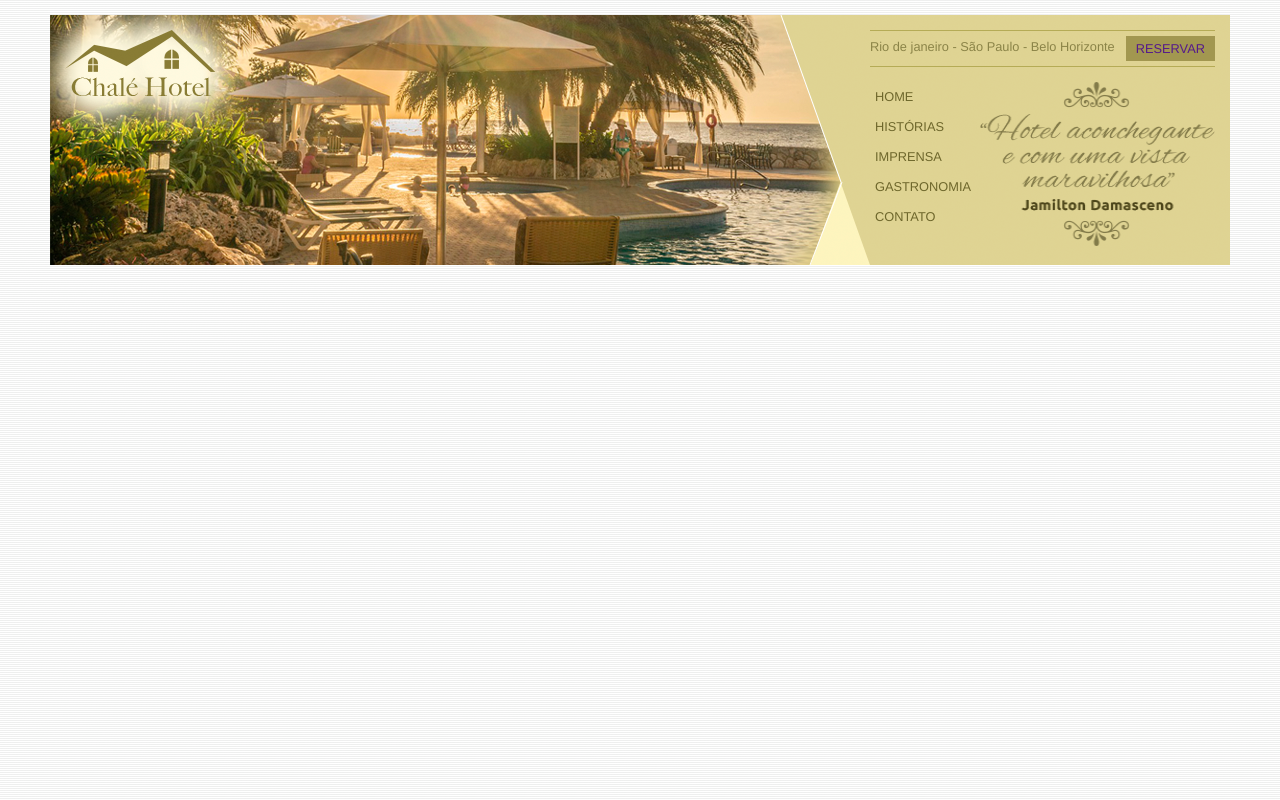
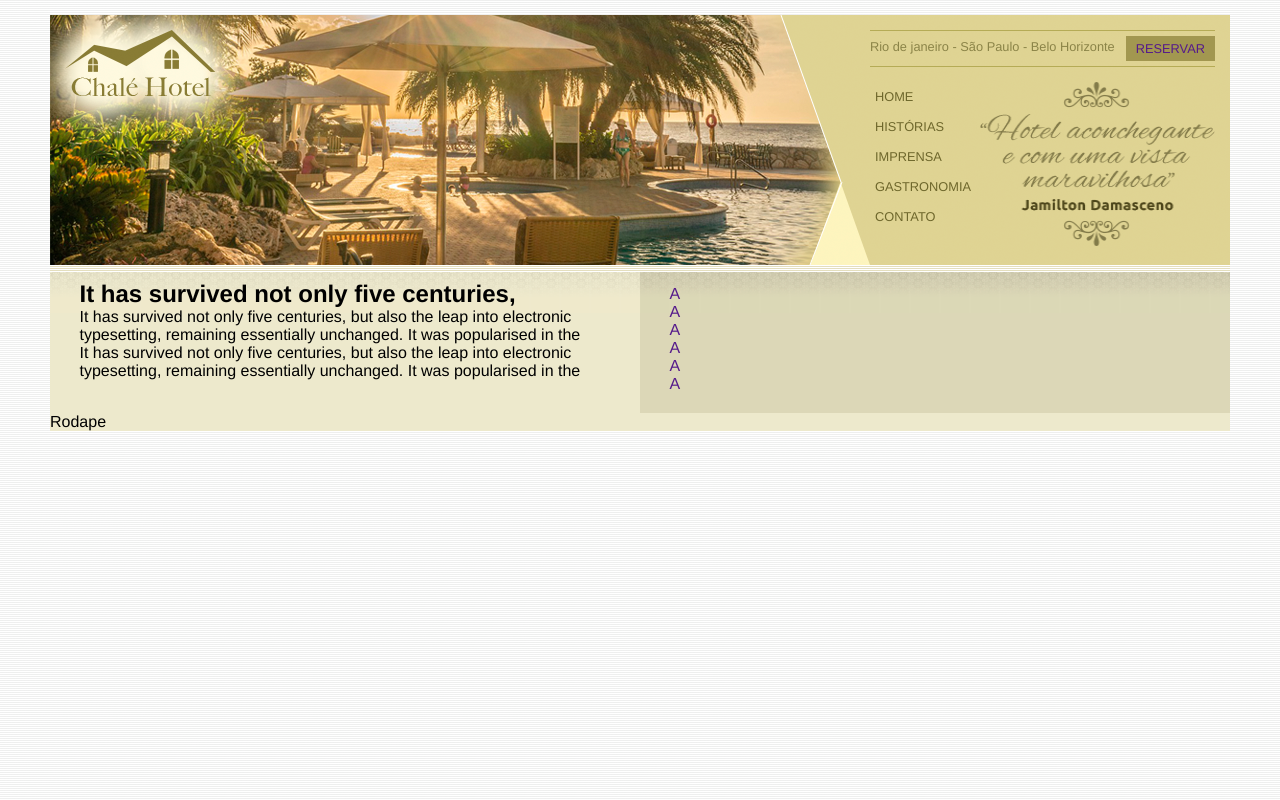
Before and after one commit to FranciscoBraga/projeto_chale_hotel, a plain HTML site: page index.html in a window 1280 px wide. Drawn offline with Linux system fonts and the light colour scheme.

Commit message:
Configuraçã da área principal.

```diff
--- a/css/estilos.css
+++ b/css/estilos.css
@@ -117,3 +117,28 @@ img.depoimento {
 	float: right;
 
 }
+
+/*------- Área de Conteúdos-------------------------*/
+
+#area-principal{
+	float: left;
+	width: 50%;
+	background: #EDE9CC url(../img/bg-area-principal.png) top left repeat-x;
+	padding: 15px 0;
+}
+
+#area-lateral{
+	float: right;
+	width: 50%;
+	background: #DCD7B7 url(../img/bg-area-lateral.png) top left repeat-x;
+	padding: 20px 0;
+}
+
+.conteudo{
+	margin: 0 auto;
+	width: 90%;
+}
+
+#rodape{
+	clear: both;
+}
--- a/index.html
+++ b/index.html
@@ -48,6 +48,39 @@
 			<!--end area-menu-->
 		</div>
 		<!--end topo-->
+		<!--start area-principal-->
+		<div id="area-principal">
+			<div class="conteudo">
+				<h2>
+					It has survived not only five centuries,
+				</h2>
+				<p>
+					It has survived not only five centuries, but also the leap into electronic typesetting, remaining essentially unchanged. It was popularised in the
+				</p>
+				<p>
+					It has survived not only five centuries, but also the leap into electronic typesetting, remaining essentially unchanged. It was popularised in the
+				</p>
+
+			</div>
+		</div>
+		<!--end area-principal-->
+		<!--start area-lateral-->
+		<div id="area-lateral">
+			<div class="conteudo">
+				<ul>
+					<li><a href="">A</a></li>
+					<li><a href="">A</a></li>
+					<li><a href="">A</a></li>
+					<li><a href="">A</a></li>
+					<li><a href="">A</a></li>
+					<li><a href="">A</a></li>
+				</ul>
+			</div>
+		</div>
+		<!--end area-lateral-->
+		<div id="rodape">
+			Rodape
+		</div>
 	</div>
 	<!--end conteiner-->
 </body>
```
